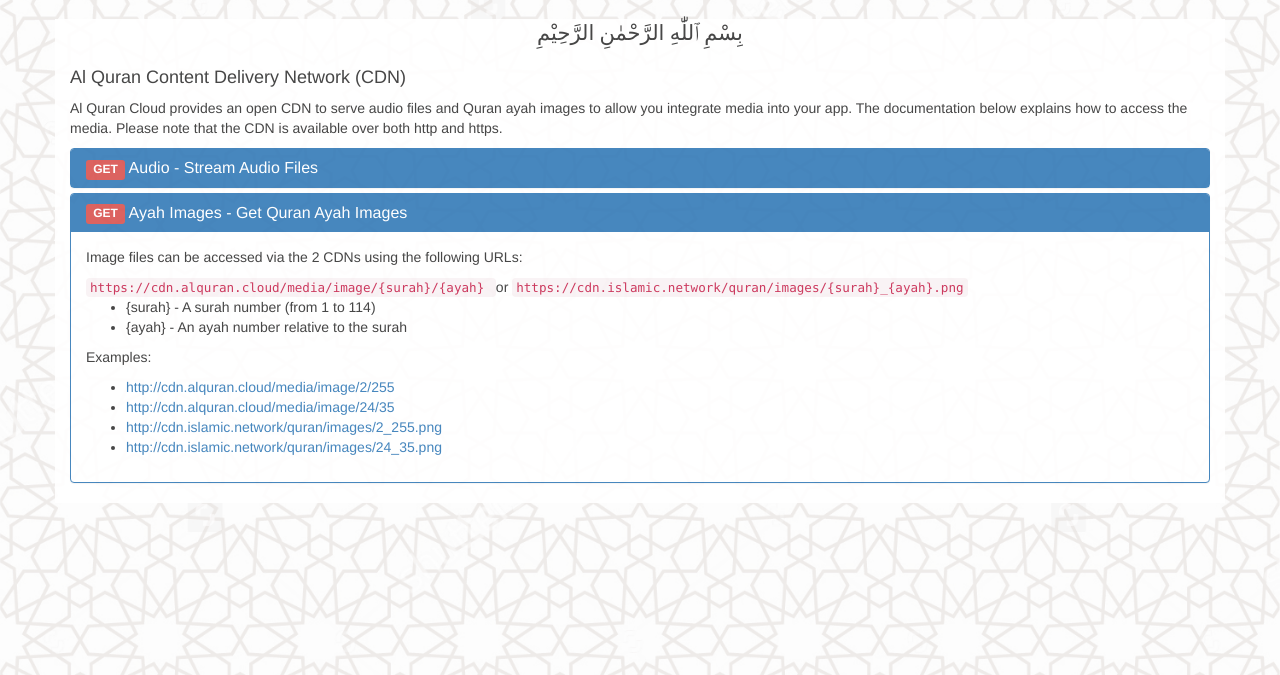
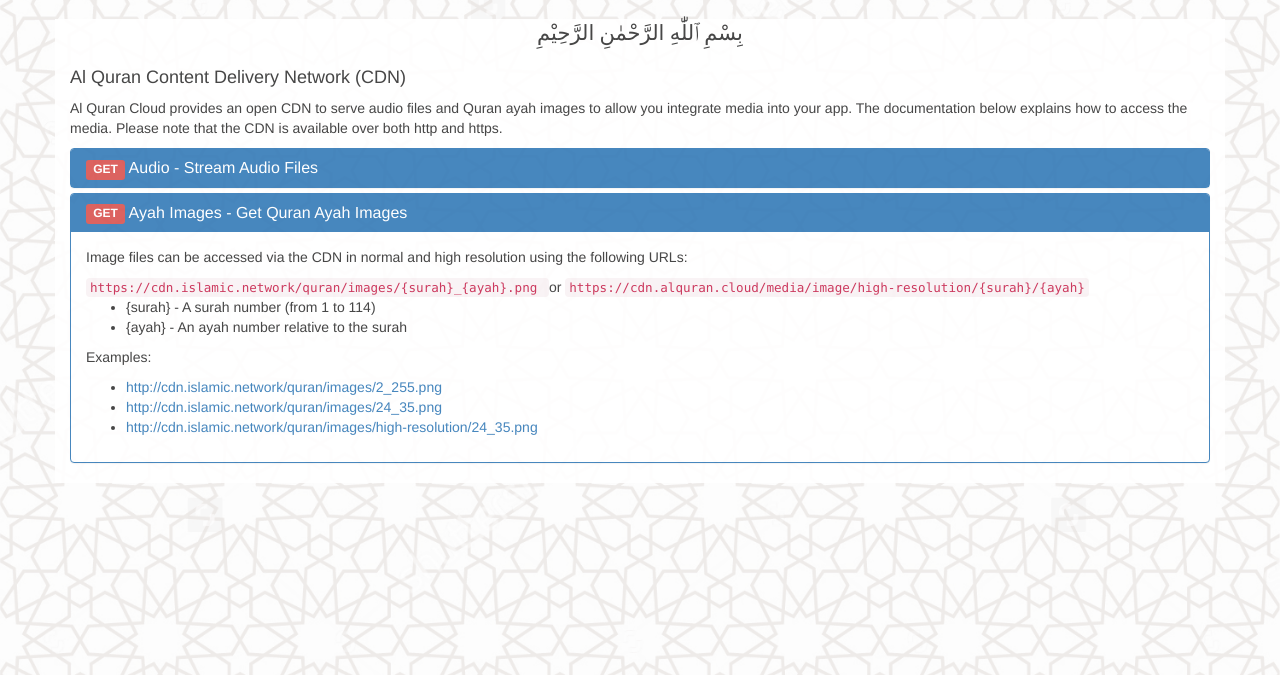
Before and after one commit to islamic-network/alquran.cloud, a PHP site: page /views/cdn.php in a window 1280 px wide, after a click on "Ayah Images - Get Quran Ayah Images". Shown: the part 51-726 px from the top of the page. Run offline with PHP 8.4, Linux system fonts and the light colour scheme; data that the repository does not hold is empty; some libraries are stand-ins or nearby versions; some web fonts are replaced.

Commit message:
Add hi res images

```diff
--- a/views/cdn.php
+++ b/views/cdn.php
@@ -73,14 +73,14 @@
                     <div class="row">
                         <div class="col-md-12">
                             <p>
-                               Image files can be accessed via the 2 CDNs using the following URLs:
+                               Image files can be accessed via the CDN in normal and high resolution using the following URLs:
                             </p>
                             <code>
-                                https://cdn.alquran.cloud/media/image/{surah}/{ayah}
+                                https://cdn.islamic.network/quran/images/{surah}_{ayah}.png
                             </code>
                                 or
                             <code>
-                                https://cdn.islamic.network/quran/images/{surah}_{ayah}.png
+                                https://cdn.alquran.cloud/media/image/high-resolution/{surah}/{ayah}
                             </code>
                             <ul>
                                 <li>
@@ -94,10 +94,10 @@
                                 Examples:
                             </p>
                             <ul>
-                                <li><a href="http://cdn.alquran.cloud/media/image/2/255" target="_blank">http://cdn.alquran.cloud/media/image/2/255</a></li>
-                                <li><a href="http://cdn.alquran.cloud/media/image/24/35" target="_blank">http://cdn.alquran.cloud/media/image/24/35</a></li>
                                 <li><a href="http://cdn.islamic.network/quran/images/2_255.png" target="_blank">http://cdn.islamic.network/quran/images/2_255.png</a></li>
                                 <li><a href="http://cdn.islamic.network/quran/images/24_35.png" target="_blank">http://cdn.islamic.network/quran/images/24_35.png</a></li>
+                                <li><a href="http://cdn.islamic.network/quran/images/high-resolution/24_35.png"
+                                target="_blank">http://cdn.islamic.network/quran/images/high-resolution/24_35.png</a></li>
                             </ul>
                         </div>
                     </div>
```
